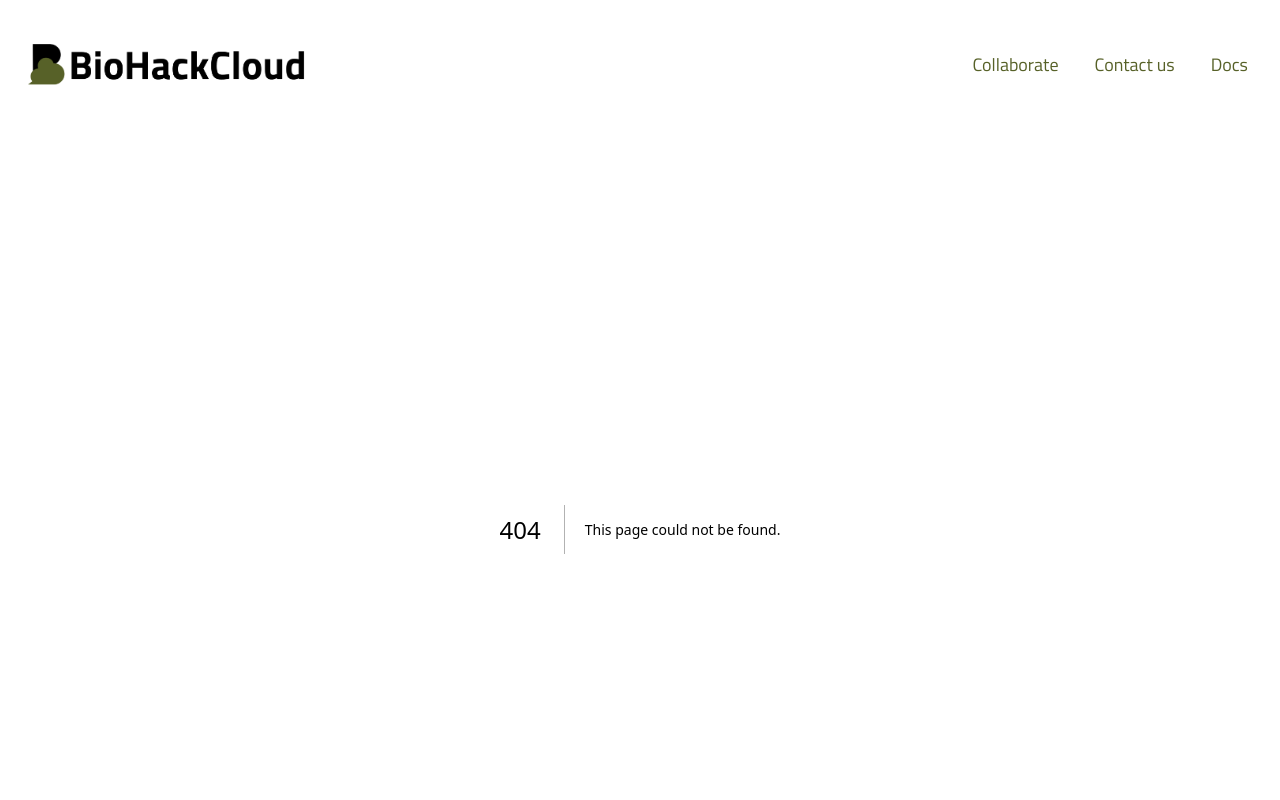
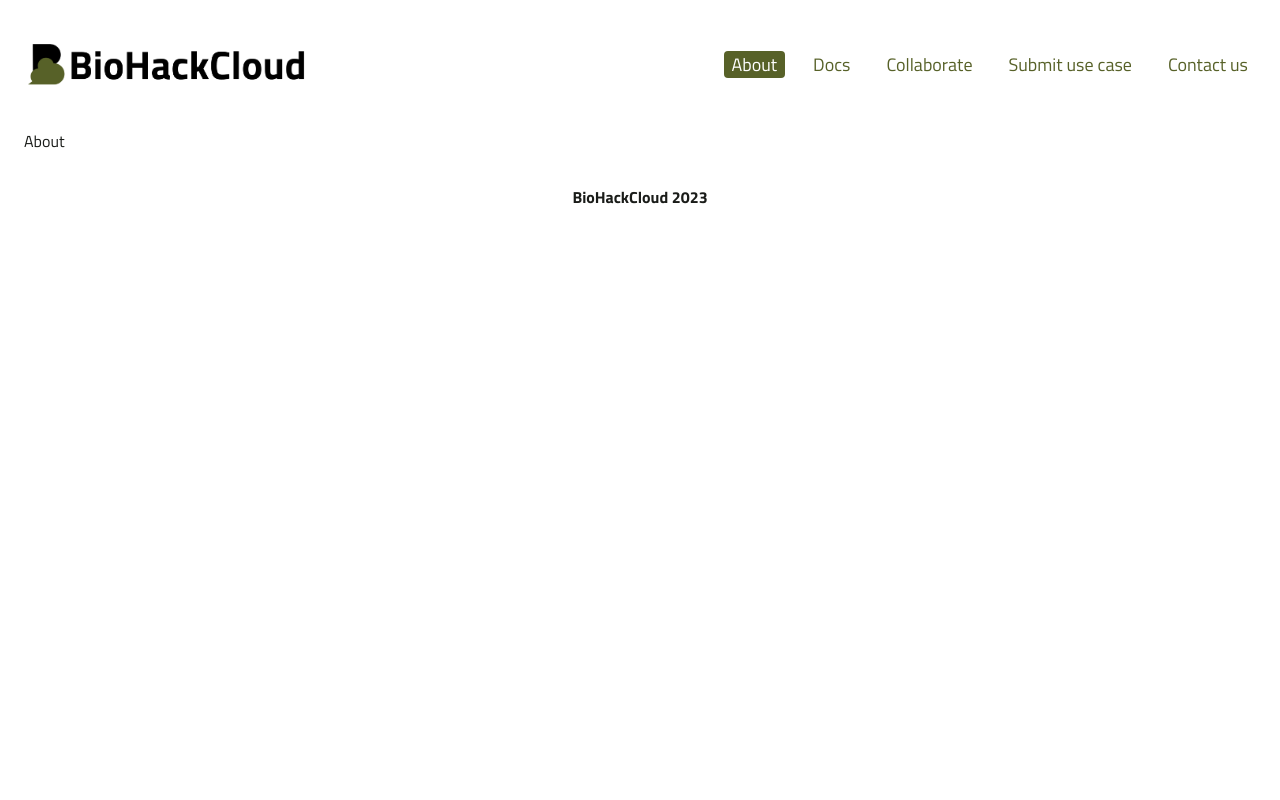
Before and after one commit to biohackcloud/landing-page, a Next.js app: page /about in a window 1280 px wide. Before the commit this address had no page. Shown: the top 800 px of the page. Built offline with nearby package versions, Linux system fonts and the light colour scheme.

Commit message:
add use case & about to nav bar (#6)

```diff
--- /dev/null
+++ b/app/about/page.tsx
@@ -0,0 +1,7 @@
+export default function Page() {
+  return (
+    <section>
+      <h2>About</h2>
+    </section>
+  );
+}
--- /dev/null
+++ b/app/use-case/page.tsx
@@ -0,0 +1,7 @@
+export default function Page() {
+  return (
+    <section>
+      <h2>Submit use case</h2>
+    </section>
+  );
+}
--- a/components/NavBar.tsx
+++ b/components/NavBar.tsx
@@ -6,6 +6,30 @@ export default function Navbar() {
   const currentRoute = usePathname();
   return (
     <ul className=" flex sm:flex-row text-xl flex-col justify-between p-0 sm:text-lg gap-5 text-highlight">
+      <li>
+        <Link
+          href={"/about"}
+          className={`${
+            currentRoute === "/about"
+              ? " text-white bg-highlight px-2 py-0 rounded"
+              : "px-2 py-0"
+          }`}
+        >
+          About
+        </Link>
+      </li>
+      <li>
+        <Link
+          href={"/docs"}
+          className={`${
+            currentRoute === "/docs"
+              ? " text-white bg-highlight px-2 py-0 rounded"
+              : "px-2 py-0"
+          }`}
+        >
+          Docs
+        </Link>
+      </li>
       <li>
         <Link
           href={"/collaborate"}
@@ -20,6 +44,18 @@ export default function Navbar() {
       </li>
       <li>
         <Link
+          href={"/use-case"}
+          className={`${
+            currentRoute === "/use-case"
+              ? " text-white bg-highlight px-2 py-0 rounded"
+              : "px-2 py-0"
+          }`}
+        >
+          Submit use case
+        </Link>
+      </li>
+      <li>
+        <Link
           href={"/contact"}
           className={`${
             currentRoute === "/contact"
@@ -30,18 +66,6 @@ export default function Navbar() {
           Contact us
         </Link>
       </li>
-      <li>
-        <Link
-          href={"/docs"}
-          className={`${
-            currentRoute === "/docs"
-              ? " text-white bg-highlight px-2 py-0 rounded"
-              : "px-2 py-0"
-          }`}
-        >
-          Docs
-        </Link>
-      </li>
     </ul>
   );
 }
```
